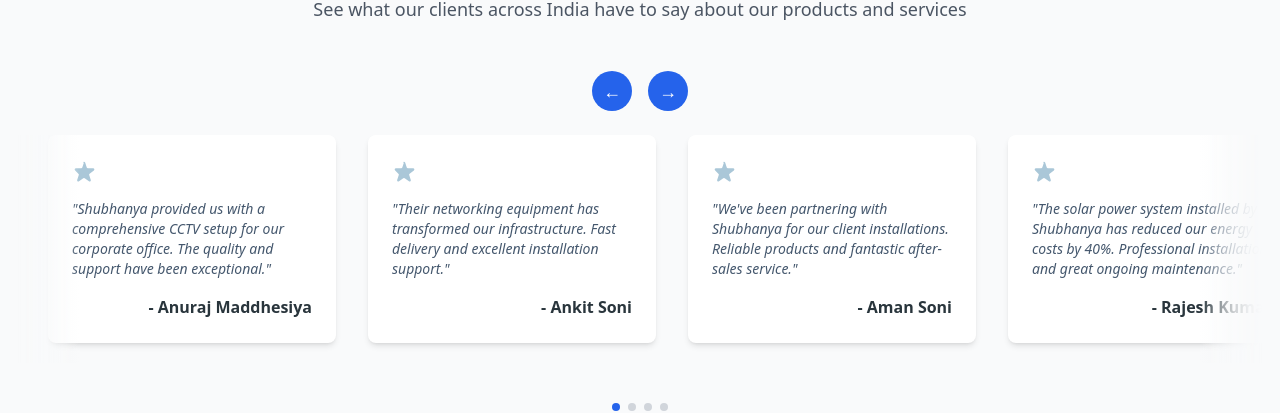
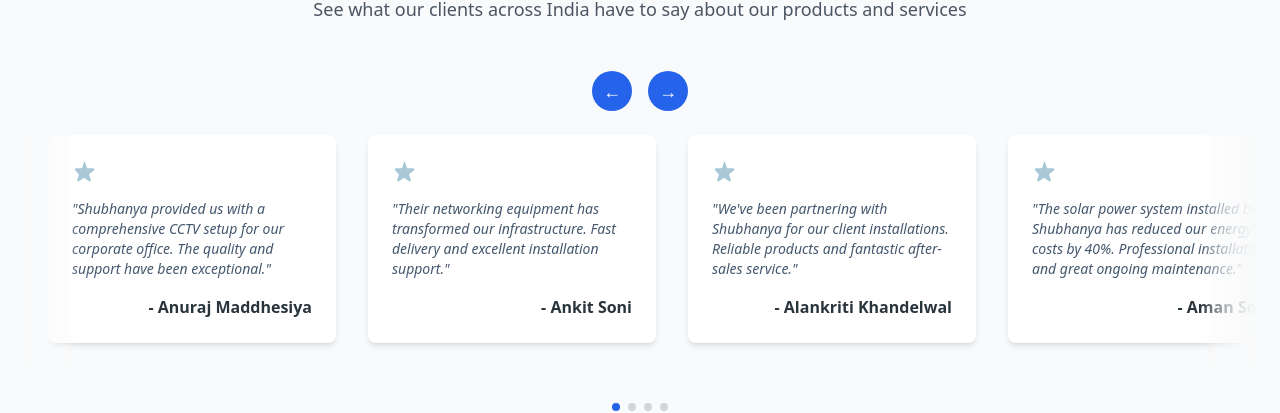
Before and after one commit to Anuraj-madd/shubhanya-frontend, a React (Create React App) app: page / in a window 1280 px wide. Shown: the part 2697-3110 px from the top of the page. Built offline with nearby package versions, Linux system fonts and the light colour scheme.

Commit message:
Update Home.jsx

```diff
--- a/src/pages/Home.jsx
+++ b/src/pages/Home.jsx
@@ -243,37 +243,37 @@ const Home = () => {
       rating: 5
     },
     {
-      name: "Aman Soni",
+      name: "Alankriti Khandelwal",
       company: "HomeSecure",
       review: "We've been partnering with Shubhanya for our client installations. Reliable products and fantastic after-sales service.",
       rating: 4
     },
     {
-      name: "Rajesh Kumar",
+      name: "Aman Soni",
       company: "Green Energy Solutions",
       review: "The solar power system installed by Shubhanya has reduced our energy costs by 40%. Professional installation and great ongoing maintenance.",
       rating: 5
     },
     {
-      name: "Priya Sharma",
+      name: "CA Ritika Agarwal",
       company: "TechHub Coworking",
       review: "We rely on consistent internet connectivity for our business, and Shubhanya's static IP service has been rock-solid for over a year now.",
       rating: 5
     },
     {
-      name: "Vikram Singh",
+      name: "Khushi Agrwal",
       company: "Rural Connect Initiative",
       review: "The network tower installation in our village has transformed connectivity for hundreds of families. Excellent work by the Shubhanya team.",
       rating: 5
     },
     {
-      name: "Deepak Verma",
+      name: "Shaurya Lath",
       company: "Verma Electronics",
       review: "As a retailer, I've been sourcing networking equipment from Shubhanya for years. Their product quality and business ethics are unmatched.",
       rating: 4
     },
     {
-      name: "Meena Patel",
+      name: "Amar Gupta",
       company: "Secure Homes Association",
       review: "Our residential complex's security was completely upgraded with Shubhanya's IP surveillance system. The clarity and remote monitoring features are outstanding.",
       rating: 5
```
